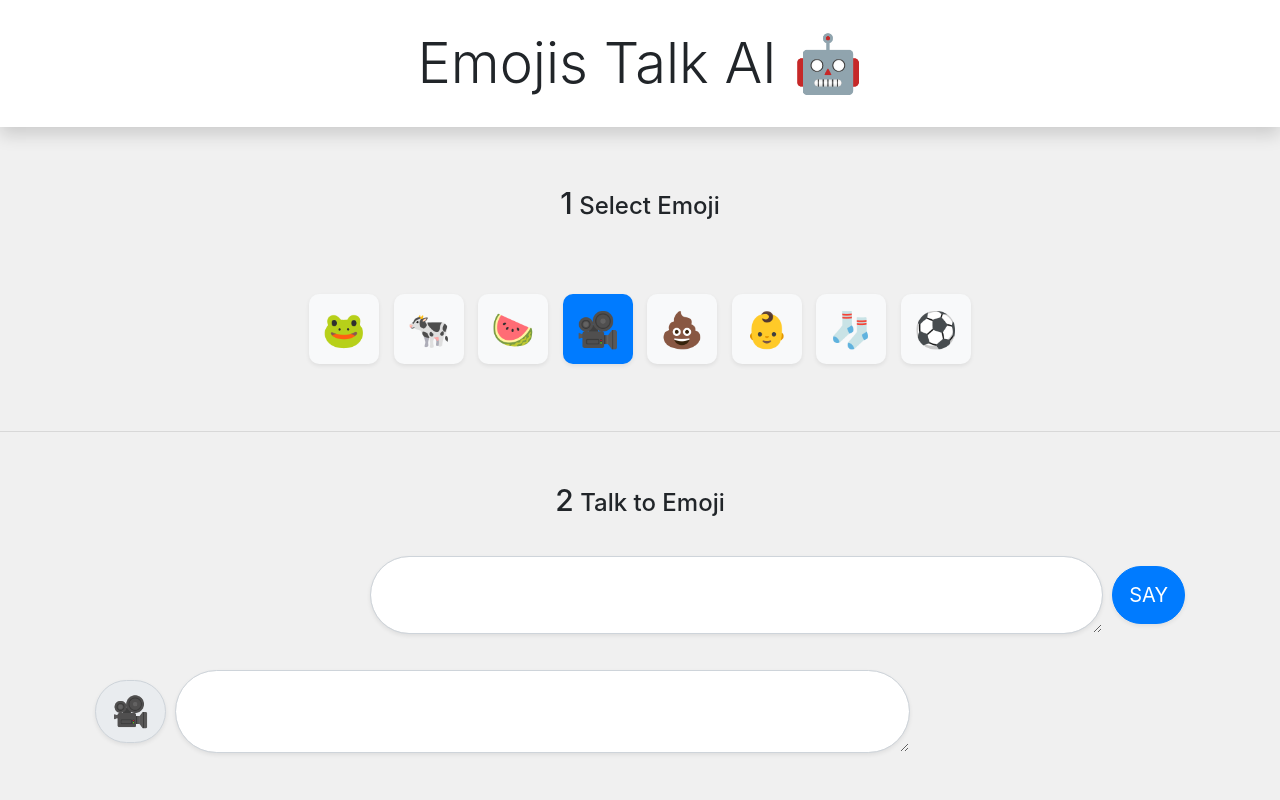
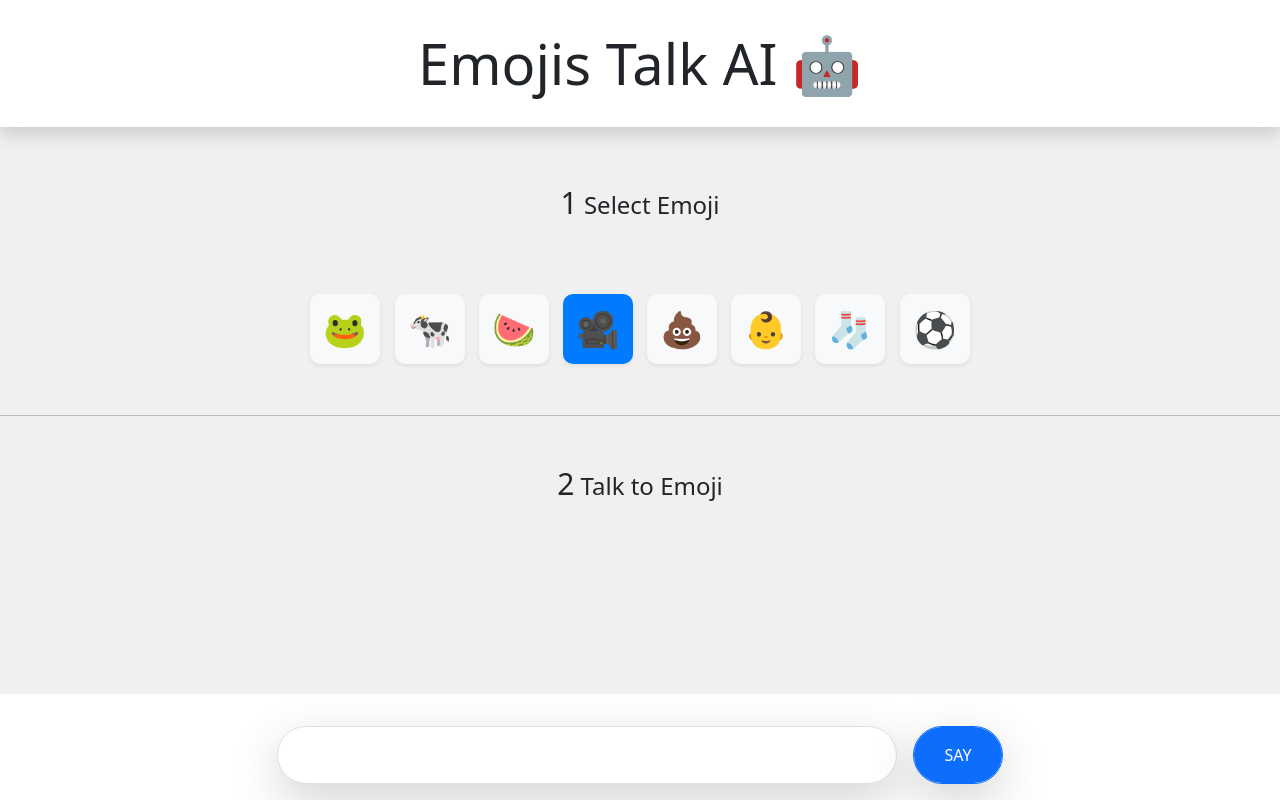
Before and after one commit to nanclin/EmojisTalk, a PHP site: page / in a window 1280 px wide. Run offline with PHP 8.4, Linux system fonts and the light colour scheme.

Commit message:
Updated to bootstrap 5.3 + adding new message boxes at the end + resizing prompt box

```diff
--- a/index.php
+++ b/index.php
@@ -5,10 +5,12 @@
         <meta name="viewport" content="width=device-width, initial-scale=1.0">
         <title>Emojis Talk</title>
         <!-- Bootstrap CSS -->
-        <link rel="stylesheet" href="https://stackpath.bootstrapcdn.com/bootstrap/4.5.2/css/bootstrap.min.css">
+        <!-- <link rel="stylesheet" href="https://stackpath.bootstrapcdn.com/bootstrap/4.5.2/css/bootstrap.min.css"> -->
+        <link href="https://cdn.jsdelivr.net/npm/bootstrap@5.3.0/dist/css/bootstrap.min.css" rel="stylesheet">
         <link rel="stylesheet" href="style.css"> <!-- Ensure this path is correct -->
     </head>
     <body>
+
         <!-- title -->
         <div class="container-fluid p-0">
             <div class="row">
@@ -17,7 +19,7 @@
                 </div>
             </div>
         </div>
-        <form action="process.php" method="POST" id="emojiForm">
+
         <!-- character selection -->
         <div class="container">
             <div class="row">
@@ -47,7 +49,9 @@
         </div>
 
         <hr>
-            <!-- text input -->
+
+        <!-- chat -->
+
         <div class="container">
             <div class="row">
                 <div class="col">
@@ -55,48 +59,40 @@
                     <h4 class="text-center"><span style="font-size:30px">2</span>   Talk to Emoji</h4>
                 </div>
             </div>
-                <div class="row">
-                    <div class="col">
         </div>
-                    <div class="col-9">
-                        <div class="input-group input-group-lg mb-3">
-                            <textarea type="text" name="prompt" id="prompt" class="form-control shadow-sm"></textarea>
-                            <div class="input-group-append">
-                                <!-- <span class="input-group-text">.00</span> -->
-                                <input type="submit" value="SAY" class="btn btn-primary shadow-sm">
+
+        <!-- text input -->
+        <div id="chat" class="container">
+
+            <!-- TODO: Find a way to remove form from here, and move it to the bottom of messages -->
+            <form action="process.php" method="POST" id="emojiForm">
+                <div class="row bg-white fixed-bottom p-3 align-items-center justify-content-center">
+                    <div class="col-6 g-3">
+                        <textarea name="prompt" id="prompt" type="text" rows="1" value="SAY" class="form-control bg-white form-text rounded-1 p-3 m-0 shadow-lg" style="resize: none;"></textarea>
                     </div>
-                        </div>
-                    </div>
+                    <div class="col-1 g-3">
+                        <input type="submit" value="SAY" class="form-control rounded-5 p-3 m-0 btn btn-primary shadow-lg">
                     </div>
                 </div>
             </form>
-        <!-- <hr> -->
-        <!-- response -->
-        <div class="container">
-            <div class="row">
-                <div class="col-9">
-                    <div class="input-group input-group-lg">
-                        <div class="input-group-prepend">
-                            <span class="input-group-text shadow-sm" id="selectedEmojiDisplay" style="font-size: 30px;">🎥</span>
         </div>
-                        <textarea id="response" type="text" class="form-control readonly shadow-sm"></textarea>
+
+        <!-- TODO: scale this dynamically based on prompt textarea height, so that the messages are pushed up, so you can see whole convo -->
+        <div class="container" style="height: 100px;">
         </div>
-                </div>
-                <div class="col">
-                </div>
-            </div>
-        </div>
+
         <!-- Bootstrap Spinner -->
         <div id="loadingSpinner" class="d-none">
             <div class="d-flex justify-content-center">
                 <div class="spinner-border" role="status">
-                    <span class="sr-only">Loading...</span>
+                    <span class="visually-hidden">Loading...</span>
                 </div>
             </div>
         </div>
+
     </div>
     </div>
-</div>
+
     <!-- Bootstrap JS and dependencies -->
     <script src="https://code.jquery.com/jquery-3.5.1.slim.min.js"></script>
     <script src="https://cdn.jsdelivr.net/npm/@popperjs/core@2.9.1/dist/umd/popper.min.js"></script>
--- a/script.js
+++ b/script.js
@@ -4,6 +4,12 @@ const selectedEmojiInput = document.getElementById('selectedEmoji');
 const form = document.querySelector('form');
 const loadingSpinner = document.getElementById('loadingSpinner');
 const selectedEmojiDisplay = document.getElementById('selectedEmojiDisplay');
+const promptBox = document.getElementById('prompt');
+
+promptBox.addEventListener('input', function() {
+    this.style.height = 'auto'; // Reset the height
+    this.style.height = (this.scrollHeight) + 'px'; // Set it based on content
+});
 
 // Add event listeners to all emoji buttons
 emojiButtons.forEach(button => {
@@ -32,13 +38,62 @@ form.addEventListener('submit', function(event) {
 
 // Handle form submission with spinner
 form.addEventListener('submit', async (event) => {
-    event.preventDefault(); // Prevent the default form submission behavior
-    loadingSpinner.classList.remove('d-none'); // Show spinner
+
+    // Prevent the default form submission behavior
+    event.preventDefault();
+
+    // Show spinner
+    loadingSpinner.classList.remove('d-none');
 
     const formData = new FormData(form);
     for (const [key, value] of formData.entries()) {
         console.log(`form data: ${key}: ${value}`);
     }
+
+    // create new user message from input message
+
+    var userContainer = document.createElement('div');
+    userContainer.className = 'row text-end justify-content-end';
+    userContainer.innerHTML = `
+        <div class="col-9 align-items-end">
+            <span id="userLabel" class="badge p-2 mb-1 bg-primary rounded-pill shadow-sm">User:</span>
+            <p class="bg-white p-3 rounded-5 shadow-sm">${formData.get('prompt')}</p>
+        </div>
+    `;
+
+    // create new box
+    // and wait for response stream
+
+    var botContainer = document.createElement('div');
+    botContainer.className = 'row';
+    botContainer.innerHTML = `
+        <div class="col-9 ">
+            <span id="selectedEmojiDisplay" class="badge p-2 mb-1 bg-white rounded-pill shadow-sm" style="font-size:large">${selectedEmojiInput.value}</span>
+            <p id="botMessageBox" class="bg-white p-3 rounded-5 shadow-sm">...</p>
+        </div>
+    `;
+
+
+    // append
+    document.getElementById('chat').appendChild(userContainer);
+    document.getElementById('chat').appendChild(botContainer);
+
+    // reset prompt
+    promptBox.value = '';
+    promptBox.style.height = 'auto';  // Reset height to default
+    // TODO fix slim input
+    // TODO expand page height together with the textarea height
+
+
+// Optionally, if you want to reapply dynamic resizing after clearing
+promptBox.style.height = promptBox.scrollHeight*0.5 + 'px'; // Adjust height to fit any new content
+
+
+    // const element = document.getElementById('chat');
+    // element.scrollTop = element.scrollHeight;
+    window.scrollTo(0, document.body.scrollHeight);
+
+    loadingSpinner.classList.remove('d-none'); // Show spinner
 
     const xhr = new XMLHttpRequest();
 
@@ -48,14 +103,13 @@ form.addEventListener('submit', async (event) => {
     // Set up the response stream handling
     xhr.onprogress = function() {
         // Update the webpage with each chunk of data as it's received
-        document.getElementById('response').value = xhr.responseText;
+        document.getElementById('botMessageBox').textContent = xhr.responseText;
         loadingSpinner.classList.add('d-none'); // Hide spinner
         console.log("on progress... " + loadingSpinner);
     };
 
     xhr.onload = function(){
         console.log("DONE!");
-        // document.getElementById('resultDiv').innerHTML += "DONE: "+xhr.responseText;
     }
 
     console.log("formData['prompt']: " + formData.get('prompt'));
```
Lines whose indentation alone changed are shown as unchanged.
